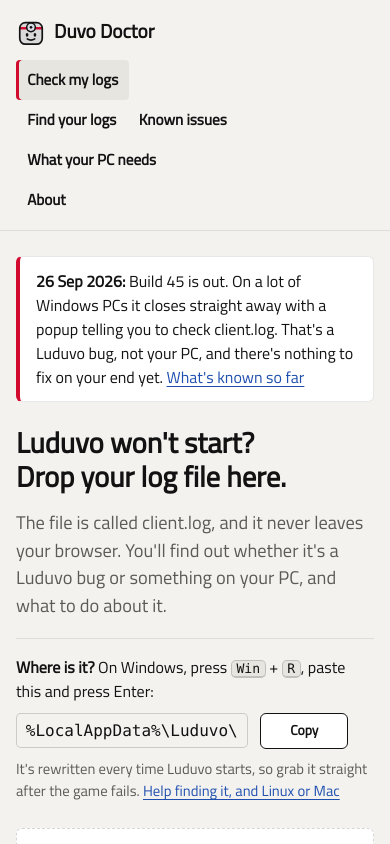
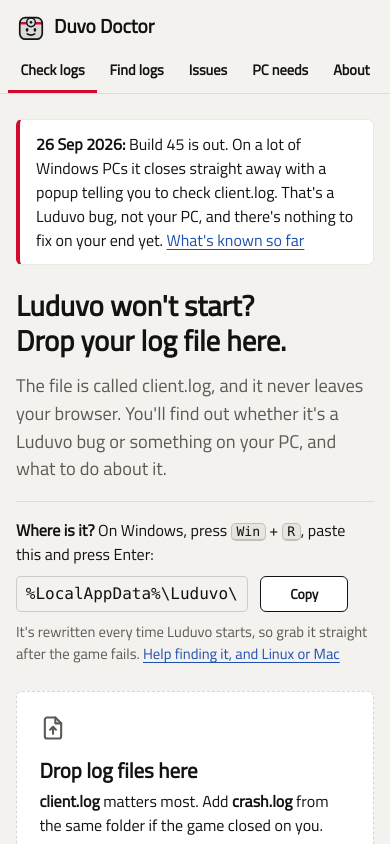
Before and after one commit to tippythetaidum/duvodoctor, a SvelteKit app: page / in a window 390 px wide. Shown: the top 844 px of the page. Built offline with nearby package versions, Linux system fonts and the light colour scheme.

Commit message:
keep the phone menu on one row with shorter labels

```diff
--- a/src/routes/+layout.svelte
+++ b/src/routes/+layout.svelte
@@ -8,16 +8,16 @@
 	let { children } = $props();
 
 	const groups = [
-		{ label: null, items: [{ href: '/', label: 'Check my logs' }] },
+		{ label: null, items: [{ href: '/', label: 'Check my logs', short: 'Check logs' }] },
 		{
 			label: 'Help',
 			items: [
-				{ href: '/logs', label: 'Find your logs' },
-				{ href: '/issues', label: 'Known issues' },
-				{ href: '/requirements', label: 'What your PC needs' }
+				{ href: '/logs', label: 'Find your logs', short: 'Find logs' },
+				{ href: '/issues', label: 'Known issues', short: 'Issues' },
+				{ href: '/requirements', label: 'What your PC needs', short: 'PC needs' }
 			]
 		},
-		{ label: 'Site', items: [{ href: '/about', label: 'About' }] }
+		{ label: 'Site', items: [{ href: '/about', label: 'About', short: 'About' }] }
 	];
 
 	const isCurrent = (href: string) =>
@@ -55,7 +55,9 @@
 				<ul>
 					{#each g.items as item}
 						<li>
-							<a href={item.href} aria-current={isCurrent(item.href) ? 'page' : undefined}>{item.label}</a>
+							<a href={item.href} aria-current={isCurrent(item.href) ? 'page' : undefined}
+								><span class="long">{item.label}</span><span class="short">{item.short}</span></a
+							>
 						</li>
 					{/each}
 				</ul>
@@ -96,16 +98,15 @@
 	.sidebar {
 		background: var(--bg);
 		border-bottom: 1px solid var(--border);
-		padding: 0.6rem 1rem;
+		padding: 0.3rem 0 0;
 		display: flex;
-		flex-wrap: wrap;
-		align-items: center;
-		gap: 0.4rem 1.2rem;
+		flex-direction: column;
 	}
 	.brand-row {
 		display: flex;
 		align-items: center;
 		gap: 0.6rem;
+		padding: 0 1rem;
 	}
 	.brand {
 		display: inline-flex;
@@ -119,17 +120,22 @@
 	}
 	nav {
 		display: flex;
-		flex-wrap: wrap;
-		align-items: center;
-		gap: 0 0.2rem;
+		overflow-x: auto;
+		scrollbar-width: none;
+		padding: 0 0.5rem;
+	}
+	nav::-webkit-scrollbar {
+		display: none;
 	}
 	nav ul {
-		display: flex;
-		flex-wrap: wrap;
+		display: contents;
 		list-style: none;
 		margin: 0;
 		padding: 0;
 		max-width: none;
+	}
+	nav li {
+		flex: 1 1 auto;
 	}
 	.group-label {
 		display: none;
@@ -137,20 +143,31 @@
 	nav a {
 		display: flex;
 		align-items: center;
-		min-height: 40px;
-		padding: 0 0.7rem;
-		border-radius: var(--radius-sm);
+		justify-content: center;
+		min-height: 44px;
+		padding: 0 0.5rem;
 		color: var(--fg);
 		text-decoration: none;
 		font-weight: 600;
-		font-size: 0.95rem;
+		font-size: 0.9rem;
+		white-space: nowrap;
 	}
 	nav a:hover {
 		background: var(--hover);
 	}
 	nav a[aria-current='page'] {
-		background: var(--muted);
-		box-shadow: inset 3px 0 0 var(--primary);
+		box-shadow: inset 0 -3px 0 var(--primary);
+	}
+	.long {
+		display: none;
+	}
+	@media (min-width: 640px) {
+		.long {
+			display: inline;
+		}
+		.short {
+			display: none;
+		}
 	}
 	.version {
 		display: none;
@@ -208,13 +225,30 @@
 			align-items: flex-start;
 			gap: 0.1rem;
 			padding: 0 0.4rem 0.8rem;
-		}
-		nav {
+		}		nav {
 			flex-direction: column;
 			align-items: stretch;
+			overflow: visible;
+			padding: 0;
 		}
 		nav ul {
+			display: flex;
 			flex-direction: column;
+		}
+		nav li {
+			flex: none;
+		}
+		nav a {
+			justify-content: flex-start;
+			min-height: 40px;
+			padding: 0 0.7rem;
+			border-radius: var(--radius-sm);
+			font-size: 0.95rem;
+			white-space: normal;
+		}
+		nav a[aria-current='page'] {
+			background: var(--muted);
+			box-shadow: inset 3px 0 0 var(--primary);
 		}
 		.group-label {
 			display: block;
```
